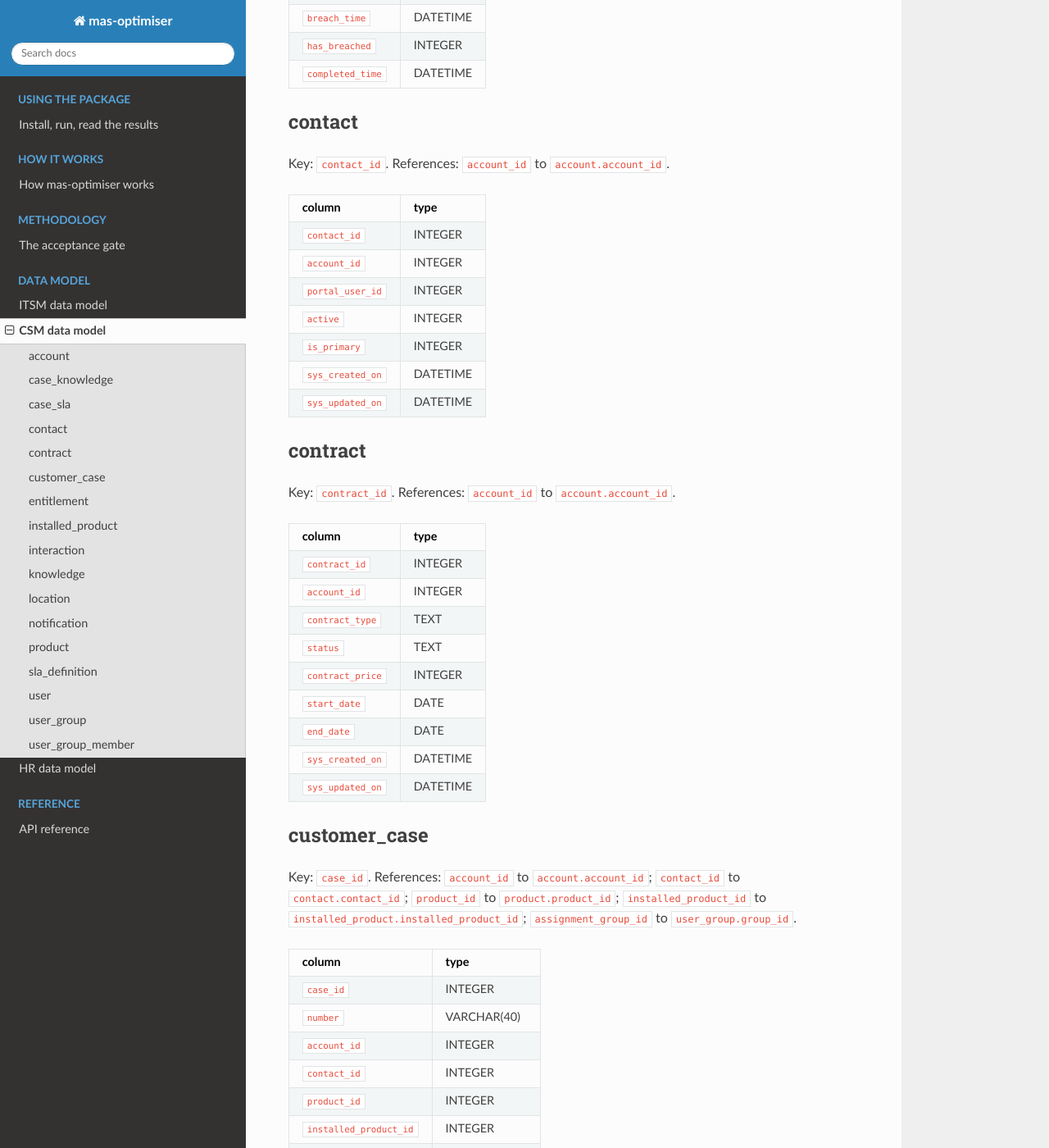
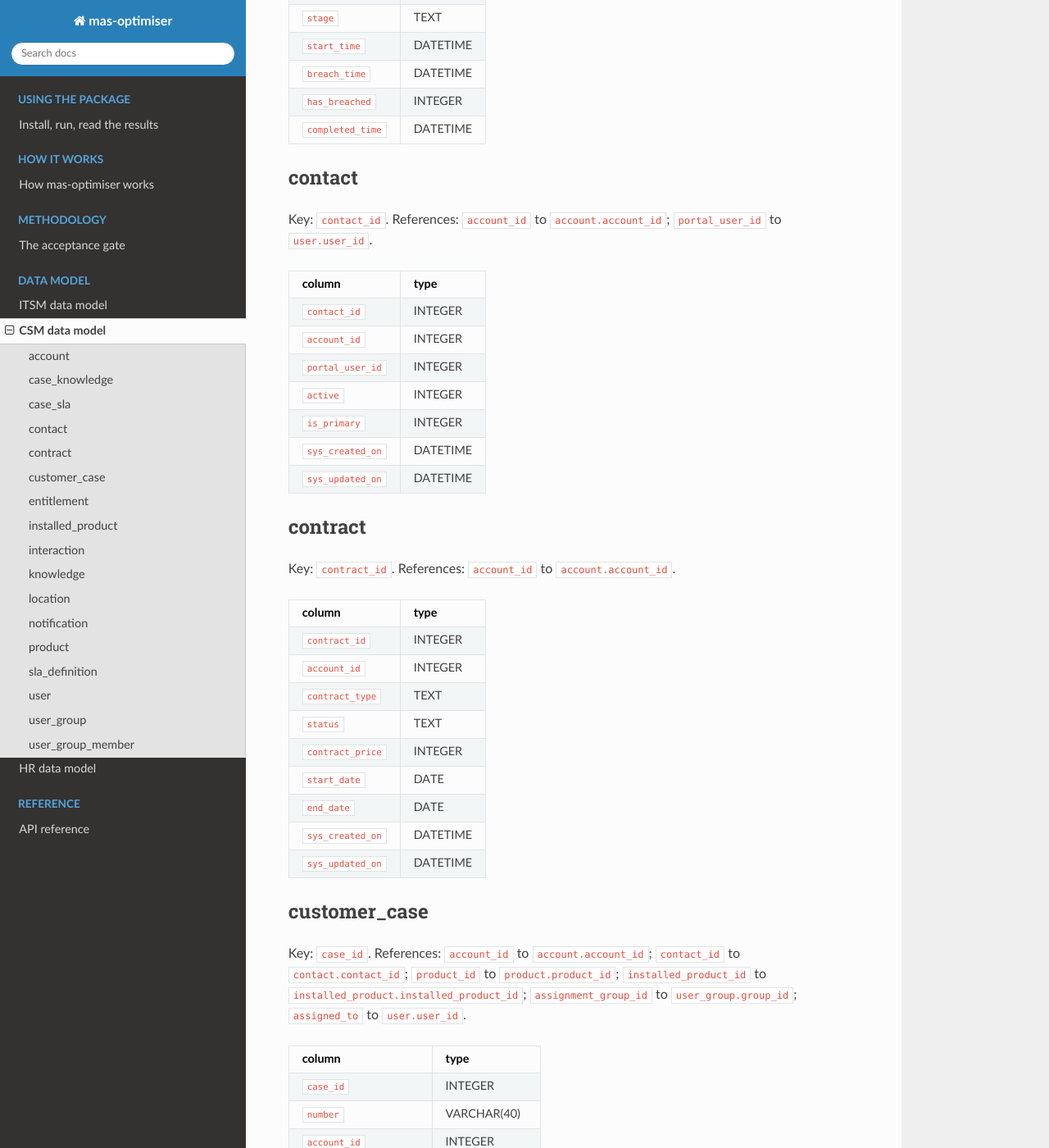
Before and after one commit to muck-or-mack/mas-optimiser, a Sphinx documentation site: the page built from docs/data-model/csm.md, in a window 1280 px wide and 1400 px high, scrolled down 1923 px. Shown: the whole window at 82% size. Built offline with Sphinx 7.4.7 and the Read the Docs theme 3.1.0, drawn with Linux system fonts in a browser that asks for light colours; some of the changed text lies outside the part shown.

Commit message:
data-model pages from sqlite's own description of each table, which finds the references to a quoted table name

```diff
--- a/docs/data-model/csm.md
+++ b/docs/data-model/csm.md
@@ -3,25 +3,25 @@
 17 tables, from `data/schemas/csm.sql`, the schema the server builds
 each attempt's database from. Written by `mas-optimiser schema`; do not edit.
 
-| table                                     | columns   | references                                                         |
-|-------------------------------------------|-----------|--------------------------------------------------------------------|
-| [`account`](#account)                     | 7         |                                                                    |
-| [`case_knowledge`](#case_knowledge)       | 4         | `customer_case`, `knowledge`                                       |
-| [`case_sla`](#case_sla)                   | 8         | `customer_case`, `sla_definition`                                  |
-| [`contact`](#contact)                     | 7         | `account`                                                          |
-| [`contract`](#contract)                   | 9         | `account`                                                          |
-| [`customer_case`](#customer_case)         | 18        | `account`, `contact`, `installed_product`, `product`, `user_group` |
-| [`entitlement`](#entitlement)             | 10        | `account`, `contract`, `product`                                   |
-| [`installed_product`](#installed_product) | 9         | `account`, `location`, `product`                                   |
-| [`interaction`](#interaction)             | 10        | `account`, `contact`, `customer_case`                              |
-| [`knowledge`](#knowledge)                 | 10        | `product`                                                          |
-| [`location`](#location)                   | 9         |                                                                    |
-| [`notification`](#notification)           | 7         | `customer_case`, `knowledge`                                       |
-| [`product`](#product)                     | 7         |                                                                    |
-| [`sla_definition`](#sla_definition)       | 9         |                                                                    |
-| [`user`](#user)                           | 10        | `location`                                                         |
-| [`user_group`](#user_group)               | 6         |                                                                    |
-| [`user_group_member`](#user_group_member) | 4         | `user_group`                                                       |
+| table                                     | columns   | references                                                                 |
+|-------------------------------------------|-----------|----------------------------------------------------------------------------|
+| [`account`](#account)                     | 7         |                                                                            |
+| [`case_knowledge`](#case_knowledge)       | 4         | `customer_case`, `knowledge`                                               |
+| [`case_sla`](#case_sla)                   | 8         | `customer_case`, `sla_definition`                                          |
+| [`contact`](#contact)                     | 7         | `account`, `user`                                                          |
+| [`contract`](#contract)                   | 9         | `account`                                                                  |
+| [`customer_case`](#customer_case)         | 18        | `account`, `contact`, `installed_product`, `product`, `user_group`, `user` |
+| [`entitlement`](#entitlement)             | 10        | `account`, `contract`, `product`                                           |
+| [`installed_product`](#installed_product) | 9         | `account`, `location`, `product`                                           |
+| [`interaction`](#interaction)             | 10        | `account`, `contact`, `customer_case`, `user`                              |
+| [`knowledge`](#knowledge)                 | 10        | `product`, `user`                                                          |
+| [`location`](#location)                   | 9         |                                                                            |
+| [`notification`](#notification)           | 7         | `customer_case`, `knowledge`                                               |
+| [`product`](#product)                     | 7         |                                                                            |
+| [`sla_definition`](#sla_definition)       | 9         |                                                                            |
+| [`user`](#user)                           | 10        | `location`                                                                 |
+| [`user_group`](#user_group)               | 6         |                                                                            |
+| [`user_group_member`](#user_group_member) | 4         | `user_group`, `user`                                                       |
 
 ## account
 
@@ -68,7 +68,7 @@ References: `case_id` to `customer_case.case_id`; `sla_def_id` to `sla_definitio
 ## contact
 
 Key: `contact_id`.
-References: `account_id` to `account.account_id`.
+References: `account_id` to `account.account_id`; `portal_user_id` to `user.user_id`.
 
 | column           | type     |
 |------------------|----------|
@@ -100,7 +100,7 @@ References: `account_id` to `account.account_id`.
 ## customer_case
 
 Key: `case_id`.
-References: `account_id` to `account.account_id`; `contact_id` to `contact.contact_id`; `product_id` to `product.product_id`; `installed_product_id` to `installed_product.installed_product_id`; `assignment_group_id` to `user_group.group_id`.
+References: `account_id` to `account.account_id`; `contact_id` to `contact.contact_id`; `product_id` to `product.product_id`; `installed_product_id` to `installed_product.installed_product_id`; `assignment_group_id` to `user_group.group_id`; `assigned_to` to `user.user_id`.
 
 | column                 | type         |
 |------------------------|--------------|
@@ -161,7 +161,7 @@ References: `account_id` to `account.account_id`; `product_id` to `product.produ
 ## interaction
 
 Key: `interaction_id`.
-References: `account_id` to `account.account_id`; `contact_id` to `contact.contact_id`; `case_id` to `customer_case.case_id`.
+References: `account_id` to `account.account_id`; `contact_id` to `contact.contact_id`; `case_id` to `customer_case.case_id`; `interacted_user` to `user.user_id`.
 
 | column            | type     |
 |-------------------|----------|
@@ -179,7 +179,7 @@ References: `account_id` to `account.account_id`; `contact_id` to `contact.conta
 ## knowledge
 
 Key: `knowledge_id`.
-References: `product_id` to `product.product_id`.
+References: `product_id` to `product.product_id`; `owner_id` to `user.user_id`.
 
 | column           | type         |
 |------------------|--------------|
@@ -289,7 +289,7 @@ Key: `group_id`.
 ## user_group_member
 
 Key: `member_id`.
-References: `group_id` to `user_group.group_id`.
+References: `group_id` to `user_group.group_id`; `user_id` to `user.user_id`.
 
 | column           | type     |
 |------------------|----------|
```
Also changed, not shown: 2 other files.
